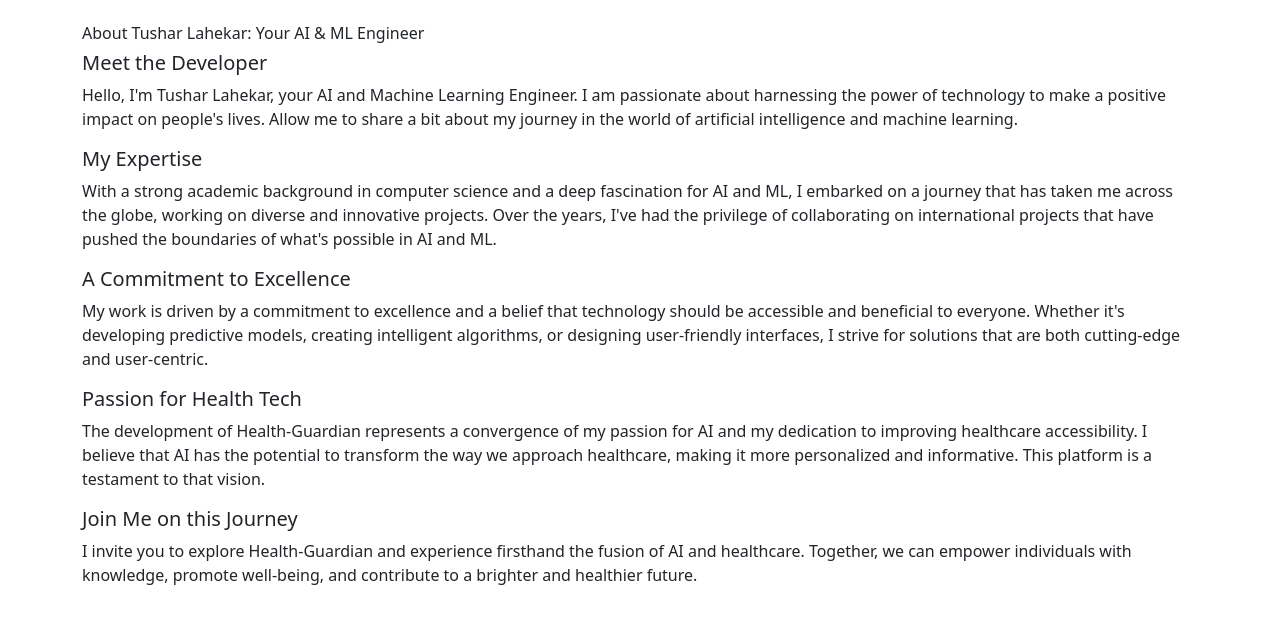
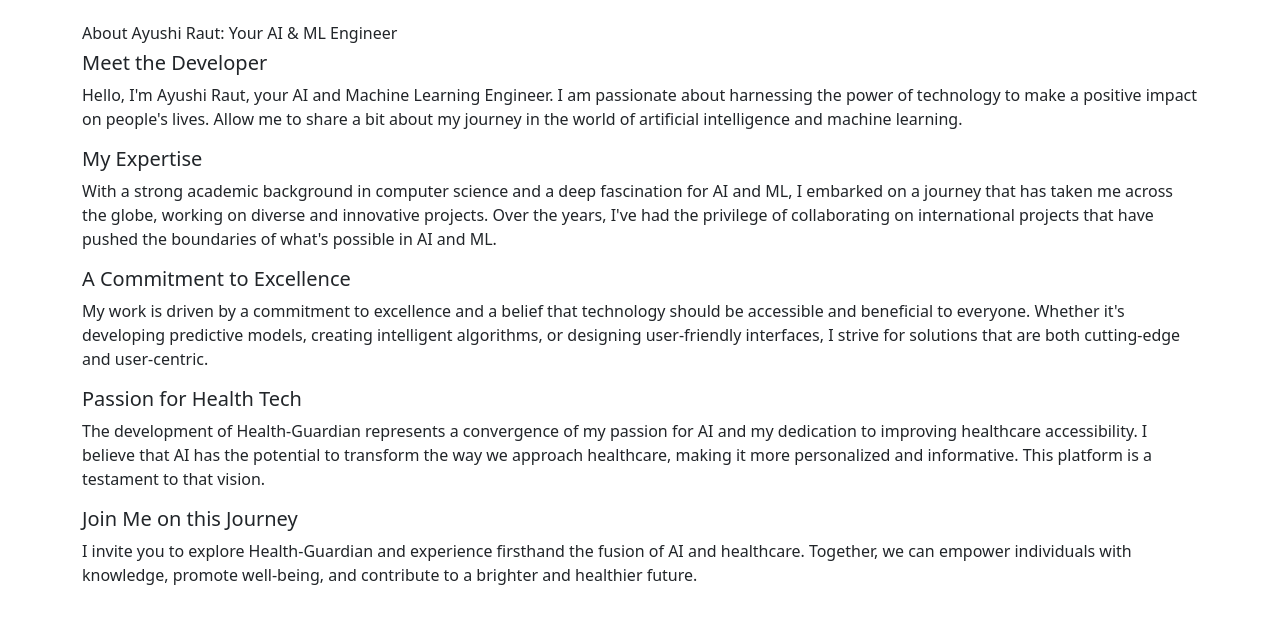
Before and after one commit to ayushiraut01/HEALTH-GUARDIAN-DISEASE-DETECTION-USING-NATURAL-LANGUAGE-PROCESSING, a plain HTML site: page developer.html in a window 1280 px wide. Drawn offline with nearby package versions, Linux system fonts and the light colour scheme.

Commit message:
developer.html

```diff
--- a/developer.html
+++ b/developer.html
@@ -8,11 +8,11 @@
   </head>
   <body>
     <div class="container my-4 mt-4">
-      <h6>About Tushar Lahekar: Your AI & ML Engineer</h6>
+      <h6>About Ayushi Raut: Your AI & ML Engineer</h6>
 
 
       <h5>Meet the Developer</h5>
-      <p>Hello, I'm Tushar Lahekar, your AI and Machine Learning Engineer. I am passionate about harnessing the power of technology to make a positive impact on people's lives. Allow me to share a bit about my journey in the world of artificial intelligence and machine learning.</p>
+      <p>Hello, I'm Ayushi Raut, your AI and Machine Learning Engineer. I am passionate about harnessing the power of technology to make a positive impact on people's lives. Allow me to share a bit about my journey in the world of artificial intelligence and machine learning.</p>
       <h5>My Expertise</h5>
       <p>With a strong academic background in computer science and a deep fascination for AI and ML, I embarked on a journey that has taken me across the globe, working on diverse and innovative projects. Over the years, I've had the privilege of collaborating on international projects that have pushed the boundaries of what's possible in AI and ML.</p>
       <h5>A Commitment to Excellence</h5>
```
